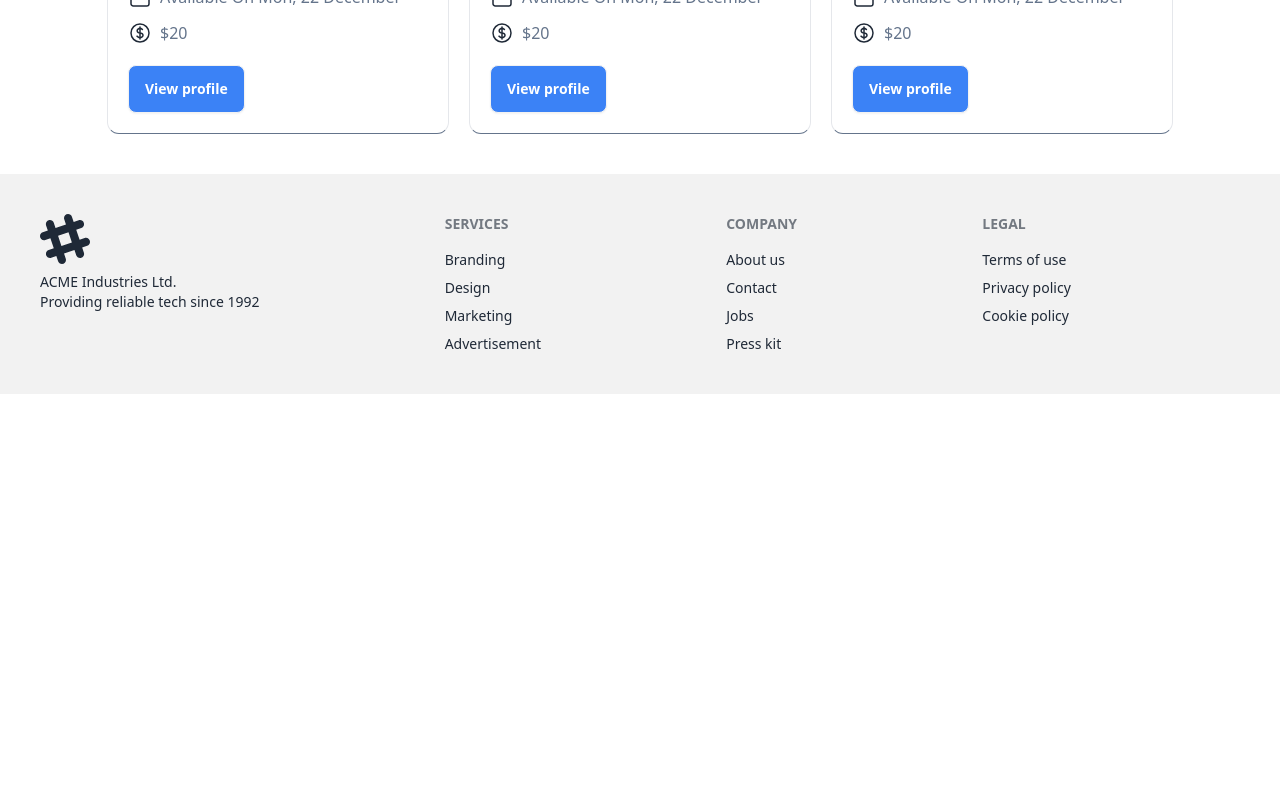
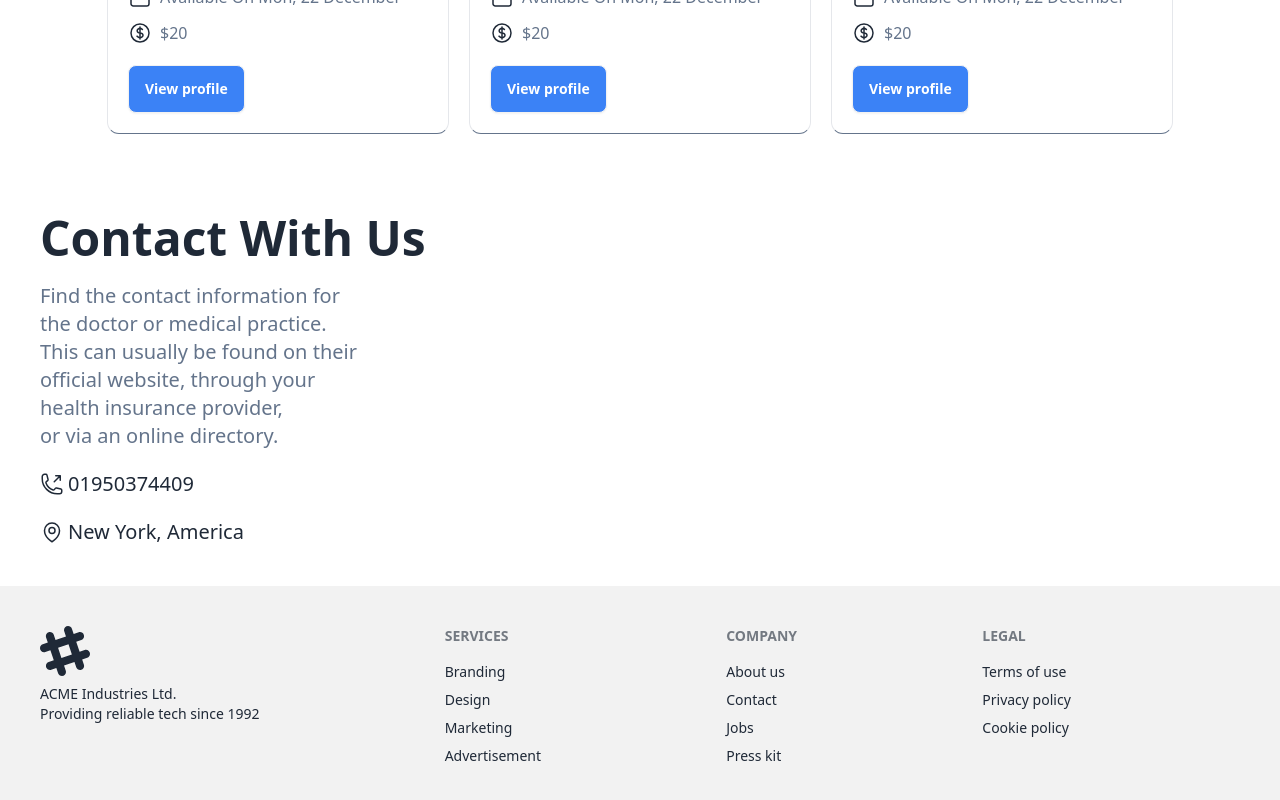
Before and after one commit to minhazapon/Health-Talk--React.js--project, a React (Vite) app: page / in a window 1280 px wide. Shown: the part 2985-3785 px from the top of the page. Before the commit the page ends 3379 px from the top, so only its background shows below. Built offline with nearby package versions, Linux system fonts and the light colour scheme.

Commit message:
contact file

```diff
--- a/src/Home files/Address.jsx
+++ b/src/Home files/Address.jsx
@@ -37,8 +37,8 @@ const Address = () => {
 
                 <div className=" flex justify-center items-center gap-5 bg-[#1a504a]  h-[170px] w-[300px] rounded-xl text-white ">
                 <svg xmlns="http://www.w3.org/2000/svg" fill="none" viewBox="0 0 24 24" strokeWidth={1.5} stroke="currentColor" className="size-6">
-  <path strokeLinecap="round" strokeLinejoin="round" d="M20.25 3.75v4.5m0-4.5h-4.5m4.5 0-6 6m3 12c-8.284 0-15-6.716-15-15V4.5A2.25 2.25 0 0 1 4.5 2.25h1.372c.516 0 .966.351 1.091.852l1.106 4.423c.11.44-.054.902-.417 1.173l-1.293.97a1.062 1.062 0 0 0-.38 1.21 12.035 12.035 0 0 0 7.143 7.143c.441.162.928-.004 1.21-.38l.97-1.293a1.125 1.125 0 0 1 1.173-.417l4.423 1.106c.5.125.852.575.852 1.091V19.5a2.25 2.25 0 0 1-2.25 2.25h-2.25Z" />
-</svg>
+                  <path strokeLinecap="round" strokeLinejoin="round" d="M20.25 3.75v4.5m0-4.5h-4.5m4.5 0-6 6m3 12c-8.284 0-15-6.716-15-15V4.5A2.25 2.25 0 0 1 4.5 2.25h1.372c.516 0 .966.351 1.091.852l1.106 4.423c.11.44-.054.902-.417 1.173l-1.293.97a1.062 1.062 0 0 0-.38 1.21 12.035 12.035 0 0 0 7.143 7.143c.441.162.928-.004 1.21-.38l.97-1.293a1.125 1.125 0 0 1 1.173-.417l4.423 1.106c.5.125.852.575.852 1.091V19.5a2.25 2.25 0 0 1-2.25 2.25h-2.25Z" />
+                </svg>
 
                  <div>
                      <h1 className=" text-xl font-bold">Contact Us</h1>
--- /dev/null
+++ b/src/Home files/Contact.jsx
@@ -0,0 +1,65 @@
+
+
+
+
+const Contact = () => {
+    return (
+        <div className=" mb-10 mt-20 ml-10 mr-10">
+
+
+           <div>
+
+
+            <div>
+
+                <h1 className=" text-5xl font-bold">Contact With Us</h1>
+                <p className=" mt-5 text-xl text-slate-500">Find the contact information for <br></br>
+                the doctor or medical practice.<br></br>
+                 This can usually be found on their<br></br>
+                  official website, through your<br></br>
+                   health insurance provider,<br></br>
+                    or via an online directory.</p>
+
+
+                 <p className=" flex items-center mt-5 gap-1">
+                 <svg xmlns="http://www.w3.org/2000/svg" fill="none" viewBox="0 0 24 24" strokeWidth={1.5} stroke="currentColor" className="size-6">
+                  <path strokeLinecap="round" strokeLinejoin="round" d="M20.25 3.75v4.5m0-4.5h-4.5m4.5 0-6 6m3 12c-8.284 0-15-6.716-15-15V4.5A2.25 2.25 0 0 1 4.5 2.25h1.372c.516 0 .966.351 1.091.852l1.106 4.423c.11.44-.054.902-.417 1.173l-1.293.97a1.062 1.062 0 0 0-.38 1.21 12.035 12.035 0 0 0 7.143 7.143c.441.162.928-.004 1.21-.38l.97-1.293a1.125 1.125 0 0 1 1.173-.417l4.423 1.106c.5.125.852.575.852 1.091V19.5a2.25 2.25 0 0 1-2.25 2.25h-2.25Z" />
+                  </svg>
+                   <p className=" text-xl">01950374409</p>
+                </p>
+
+                 <p className=" flex items-center mt-5 gap-1">
+                  <svg xmlns="http://www.w3.org/2000/svg" fill="none" viewBox="0 0 24 24" strokeWidth={1.5} stroke="currentColor" className="size-6">
+                   <path strokeLinecap="round" strokeLinejoin="round" d="M15 10.5a3 3 0 1 1-6 0 3 3 0 0 1 6 0Z" />
+                   <path strokeLinecap="round" strokeLinejoin="round" d="M19.5 10.5c0 7.142-7.5 11.25-7.5 11.25S4.5 17.642 4.5 10.5a7.5 7.5 0 1 1 15 0Z" />
+                  </svg>
+                   <p className=" text-xl">New York, America</p>
+                </p>
+
+
+
+
+            </div>
+
+
+
+
+
+
+
+
+
+
+
+
+
+
+
+
+           </div>
+
+        </div>
+    );
+};
+
+export default Contact;
--- a/src/Home.jsx
+++ b/src/Home.jsx
@@ -1,5 +1,6 @@
 import Address from "./Home files/Address";
 import Banner from "./Home files/Banner";
+import Contact from "./Home files/Contact";
 import Review from "./Home files/Review";
 import Service from "./Home files/Service";
 import Expert from "./expert doctor/Expert";
@@ -17,6 +18,7 @@ const Home = () => {
             <Review></Review>
             <Expert></Expert>
             <ExpertCard></ExpertCard>
+            <Contact></Contact>
 
         </div>
     );
```
